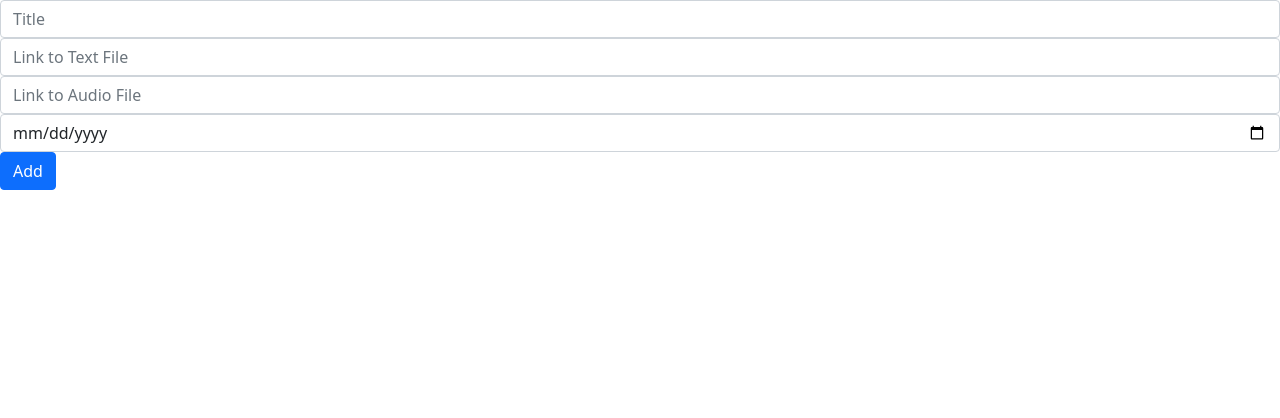
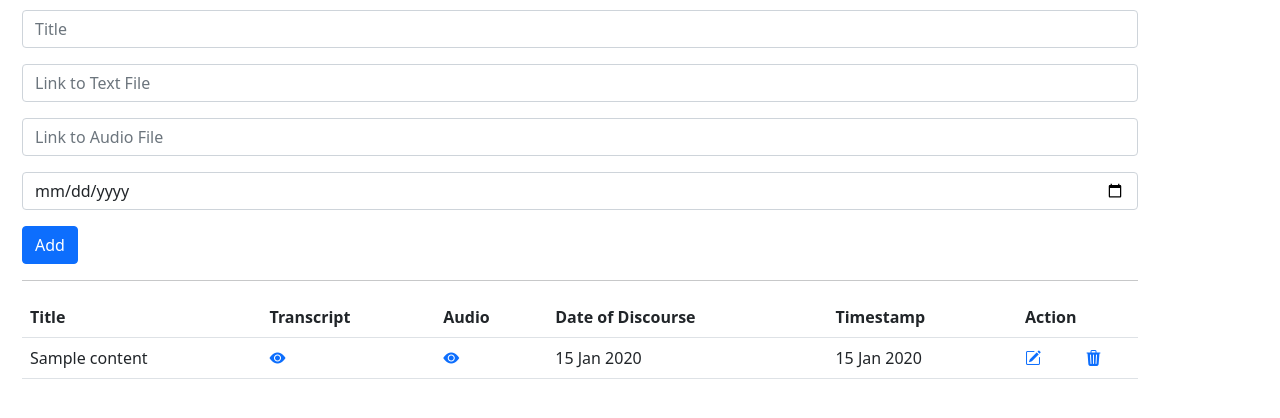
Before and after one commit to GurumaujSatsangi/repository-of-discourses, a Node server app: template views/add.ejs in a window 1280 px wide. Shown: the top 418 px of the page. Run offline with Node 20, Linux system fonts and the light colour scheme; the template is opened without the code that fills it: most values are stand-ins (such as "Sample title", 1, 10 or a date in 2020); some libraries are stand-ins or nearby versions.

Commit message:
feat: enhance add.ejs view with content display and improved alert handling

```diff
--- a/index.js
+++ b/index.js
@@ -18,7 +18,8 @@ const supabase = createClient(process.env.SUPABASE_URL, process.env.SUPABASE_ANO
 
 app.get("/", async (req,res)=>{
     const {message}=req.query;
-return res.render("add.ejs",{message: message || null});
+    const {data, error}=await supabase.from("content").select("*");
+return res.render("add.ejs",{message: message || null, content: data});
 });
 
 app.post("/add", async(req,res)=>{
--- a/views/add.ejs
+++ b/views/add.ejs
@@ -1,26 +1,129 @@
 <!DOCTYPE html>
 <html lang="en">
   <head>
-    <meta charset="UTF-8">
-    <meta name="viewport" content="width=device-width, initial-scale=1.0">
+    <meta charset="UTF-8" />
+    <meta name="viewport" content="width=device-width, initial-scale=1.0" />
     <title>Add</title>
-    <link href="https://cdn.jsdelivr.net/npm/bootstrap@5.0.2/dist/css/bootstrap.min.css" rel="stylesheet" integrity="sha384-EVSTQN3/azprG1Anm3QDgpJLIm9Nao0Yz1ztcQTwFspd3yD65VohhpuuCOmLASjC" crossorigin="anonymous">
-<script src="https://cdn.jsdelivr.net/npm/bootstrap@5.0.2/dist/js/bootstrap.bundle.min.js" integrity="sha384-MrcW6ZMFYlzcLA8Nl+NtUVF0sA7MsXsP1UyJoMp4YLEuNSfAP+JcXn/tWtIaxVXM" crossorigin="anonymous"></script>
-<script src="https://cdn.jsdelivr.net/npm/@popperjs/core@2.9.2/dist/umd/popper.min.js" integrity="sha384-IQsoLXl5PILFhosVNubq5LC7Qb9DXgDA9i+tQ8Zj3iwWAwPtgFTxbJ8NT4GN1R8p" crossorigin="anonymous"></script>
-<script src="https://cdn.jsdelivr.net/npm/bootstrap@5.0.2/dist/js/bootstrap.min.js" integrity="sha384-cVKIPhGWiC2Al4u+LWgxfKTRIcfu0JTxR+EQDz/bgldoEyl4H0zUF0QKbrJ0EcQF" crossorigin="anonymous"></script>
+    <link
+      href="https://cdn.jsdelivr.net/npm/bootstrap@5.0.2/dist/css/bootstrap.min.css"
+      rel="stylesheet"
+      integrity="sha384-EVSTQN3/azprG1Anm3QDgpJLIm9Nao0Yz1ztcQTwFspd3yD65VohhpuuCOmLASjC"
+      crossorigin="anonymous"
+    />
+    <script
+      src="https://cdn.jsdelivr.net/npm/bootstrap@5.0.2/dist/js/bootstrap.bundle.min.js"
+      integrity="sha384-MrcW6ZMFYlzcLA8Nl+NtUVF0sA7MsXsP1UyJoMp4YLEuNSfAP+JcXn/tWtIaxVXM"
+      crossorigin="anonymous"
+    ></script>
+    <script
+      src="https://cdn.jsdelivr.net/npm/@popperjs/core@2.9.2/dist/umd/popper.min.js"
+      integrity="sha384-IQsoLXl5PILFhosVNubq5LC7Qb9DXgDA9i+tQ8Zj3iwWAwPtgFTxbJ8NT4GN1R8p"
+      crossorigin="anonymous"
+    ></script>
+    <script
+      src="https://cdn.jsdelivr.net/npm/bootstrap@5.0.2/dist/js/bootstrap.min.js"
+      integrity="sha384-cVKIPhGWiC2Al4u+LWgxfKTRIcfu0JTxR+EQDz/bgldoEyl4H0zUF0QKbrJ0EcQF"
+      crossorigin="anonymous"
+    ></script>
+    <script src="https://cdn.jsdelivr.net/npm/sweetalert2@11"></script>
+    <link rel="stylesheet" href="https://cdn.jsdelivr.net/npm/bootstrap-icons@1.13.1/font/bootstrap-icons.min.css">
   </head>
   <body>
     <% if(message) { %>
     <script>
-    alert("<%= message %>")
+      Swal.fire({
+        title: "Alert",
+        text: "<%= message %>",
+        icon: "info",
+      });
+      document.addEventListener("DOMContentLoaded", function () {
+        if (window.location.search.includes("message=")) {
+          // Small delay to ensure the alert is displayed first
+          setTimeout(() => {
+            window.history.replaceState(
+              {},
+              document.title,
+              window.location.pathname
+            );
+          }, 100);
+        }
+      });
     </script>
     <% } %>
+    <div class="container">
       <form action="/add" method="POST">
-        <input type="text" name="title" placeholder="Title" class="form-control">
-        <input type="text" name="text_link" placeholder="Link to Text File" class="form-control">
-        <input type="text" name="audio_link" placeholder="Link to Audio File" class="form-control">
-        <input type="date" name="date" class="form-control">
-        <input type="submit" value="Add" class="btn btn-primary">
+        <div class="mb-3">
+          <input
+            type="text"
+            name="title"
+            placeholder="Title"
+            required
+            class="form-control"
+          />
+        </div>
+        <div class="mb-3">
+          <input
+            type="url"
+            name="text_link"
+            required
+            placeholder="Link to Text File"
+            class="form-control"
+          />
+        </div>
+        <div class="mb-3">
+          <input
+            type="url"
+            name="audio_link"
+            required
+            placeholder="Link to Audio File"
+            class="form-control"
+          />
+        </div>
+        <div class="mb-3">
+          <input type="date" required name="date" class="form-control" />
+        </div>
+        <div class="mb-3">
+          <input type="submit" value="Add" class="btn btn-primary" />
+        </div>
       </form>
+      <hr />
+      <% if(content && content.length > 0) { %>
+
+      <table class="table">
+        <tr>
+          <td><b>Title</b></td>
+          <td><b>Transcript</b></td>
+          <td><b>Audio</b></td>
+          <td><b>Date of Discourse</b></td>
+          <td><b>Timestamp</b></td>
+        <td colspan="2"><b>Action</b></td>
+
+        </tr>
+
+        <% content.forEach(function(item) { %>
+
+        <tr>
+          <td><%= item.title %></td>
+          <td><a target="_blank" href="<%= item.text_link %>"><i class="bi bi-eye-fill"></i></a></td>
+          <td><a target="_blank" href="<%= item.audio_link %>"><i class="bi bi-eye-fill"></i></a></td>
+
+          <td><%= item.date %></td>
+          <td><%= item.timestamp %></td>
+          <td><a href="/edit"><i class="bi bi-pencil-square"></i></a></td>
+          <td><a href="/delete"><i class="bi bi-trash3-fill"></i></a></td>
+        </tr>
+
+        <% }) %>
+      </table>
+
+      <% } else { %>
+      <p>No content to display.</p>
+      <% } %>
+    </div>
   </body>
+  <style>
+    .container {
+      margin: 10px;
+    }
+  </style>
 </html>
```
Lines whose indentation alone changed are shown as unchanged.
